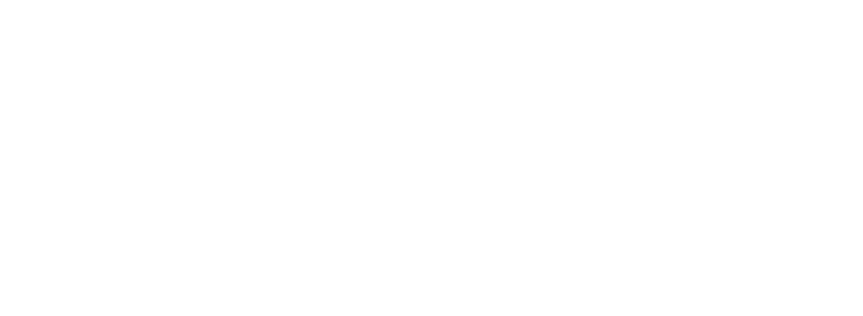
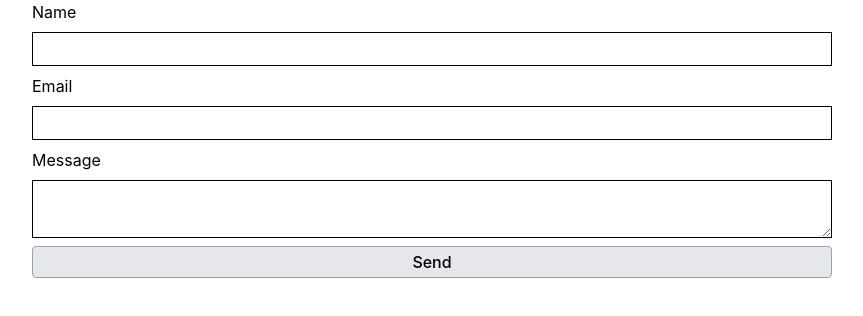
Before and after one commit to yiwenwangANU/playround_react, a React (Vite) app: page / in a window 1280 px wide. Before the commit this address had no page. Shown: the top 316 px of the page, without its empty margins (208-1071 px from the left). Built offline with nearby package versions, Linux system fonts and the light colour scheme.

Commit message:
add contact form

```diff
--- a/src/App.tsx
+++ b/src/App.tsx
@@ -1,7 +1,9 @@
 import { Routes, Route } from "react-router";
+import ContactFormPage from "./pages/ContactFormPage";
 
 const App = () => (
   <Routes>
+    <Route index element={<ContactFormPage />} />
   </Routes>
 );
 
--- /dev/null
+++ b/src/components/Button/Button.tsx
@@ -0,0 +1,36 @@
+import type { ComponentProps, FC, ReactNode } from "react";
+import { tv, type VariantProps } from "tailwind-variants";
+
+const button = tv({
+  base: "inline-flex cursor-pointer items-center justify-center rounded px-4 py-1.5 font-medium select-none",
+  variants: {
+    variant: {
+      primary: "bg-gray-200 border-1 border-gray-400",
+      secondary: "bg-zinc-100 text-zinc-900",
+      tertiary: "text-zinc-600",
+    },
+    size: {
+      md: "h-8 px-2",
+    },
+  },
+  defaultVariants: {
+    variant: "primary",
+    size: "md",
+  },
+});
+
+interface Props
+  extends
+    Omit<ComponentProps<"button">, "className" | "children">,
+    VariantProps<typeof button> {
+  className?: string;
+  children: ReactNode;
+}
+
+const Button: FC<Props> = ({ variant, size, children, className, ...rest }) => (
+  <button className={button({ variant, size, className })} {...rest}>
+    {children}
+  </button>
+);
+
+export default Button;
--- /dev/null
+++ b/src/components/Button/index.ts
@@ -0,0 +1 @@
+export { default } from "./Button";
--- /dev/null
+++ b/src/components/Input/Input.tsx
@@ -0,0 +1,12 @@
+import type { ComponentProps, FC } from "react";
+import { twMerge } from "tailwind-merge";
+
+interface Props extends Omit<ComponentProps<"input">, "className"> {
+  className?: string;
+}
+
+const Input: FC<Props> = ({ className, ...rest }) => (
+  <input className={twMerge(className, "border-1 p-1")} {...rest} />
+);
+
+export default Input;
--- /dev/null
+++ b/src/components/Input/index.ts
@@ -0,0 +1 @@
+export { default } from "./Input";
--- /dev/null
+++ b/src/pages/ContactFormPage/ContactFormPage.tsx
@@ -0,0 +1,62 @@
+import type { FC } from "react";
+import { useForm } from "react-hook-form";
+import { zodResolver } from "@hookform/resolvers/zod";
+import { z } from "zod";
+import Input from "../../components/Input";
+import Button from "../../components/Button";
+import useCreateMessage from "./hooks/useCreateMessage";
+
+const URL = 'https://questions.greatfrontend.com/api/questions/contact-form '
+
+export const schema = z.object({
+  name: z.string().min(1, "Invalid Name"),
+  email: z.email("Invalid Email"),
+  message: z.string().min(1, "Invalid Message"),
+});
+
+const ContactFormPage: FC = () => {
+  const {
+    register,
+    handleSubmit,
+    formState: { errors },
+  } = useForm({
+    resolver: zodResolver(schema),
+  });
+
+  const {data, isMutating, error, trigger} = useCreateMessage(URL)
+
+  return (
+    <form
+      className="mx-auto flex w-200 flex-col gap-2"
+      onSubmit={handleSubmit((data) => {
+        trigger(data);
+      })}
+    >
+      <label htmlFor="name">Name</label>
+      <Input {...register("name")} id="name" />
+      {errors.name && (
+        <span className="text-red-500">{errors.name.message}</span>
+      )}
+      <label htmlFor="email">Email</label>
+      <Input {...register("email")} id="email" />
+      {errors.email && (
+        <span className="text-red-500">{errors.email.message}</span>
+      )}
+      <label htmlFor="message">Message</label>
+      <textarea
+        className="border-1 p-1"
+        {...register("message")}
+        id="message"
+      />
+      {errors.message && (
+        <span className="text-red-500">{errors.message.message}</span>
+      )}
+      <Button type="submit" disabled={isMutating}>Send</Button>
+      {error && <div className="text-red-500">Something went wrong...</div>}
+      {isMutating && <div className="text-green-200">Sending form data...</div>}
+      {data && <div className="text-green-500">{data}</div>}
+    </form>
+  );
+};
+
+export default ContactFormPage;
--- /dev/null
+++ b/src/pages/ContactFormPage/hooks/useCreateMessage/index.ts
@@ -0,0 +1 @@
+export {default} from './useCreateMessage'
--- /dev/null
+++ b/src/pages/ContactFormPage/hooks/useCreateMessage/useCreateMessage.ts
@@ -0,0 +1,13 @@
+import useSWRMutation from 'swr/mutation'
+import {z} from 'zod'
+import axios from 'axios'
+import type { schema } from '../../ContactFormPage'
+
+const createMessage = async (url: string, {arg} : {arg: z.infer<typeof schema>}) => {
+    const response = await axios.post(url, arg)
+    return response.data
+}
+
+const useCreateMessage = (url:string) => useSWRMutation(url, createMessage)
+
+export default useCreateMessage
--- /dev/null
+++ b/src/pages/ContactFormPage/index.ts
@@ -0,0 +1 @@
+export { default } from "./ContactFormPage";
```
